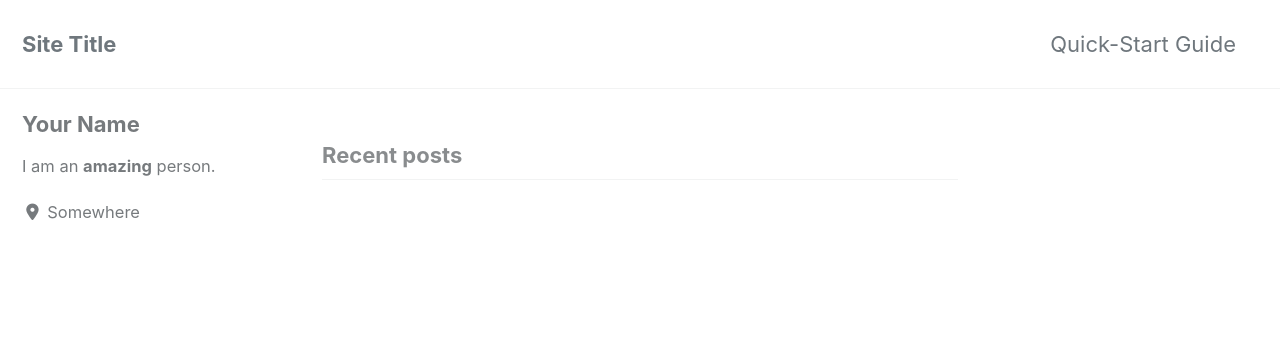
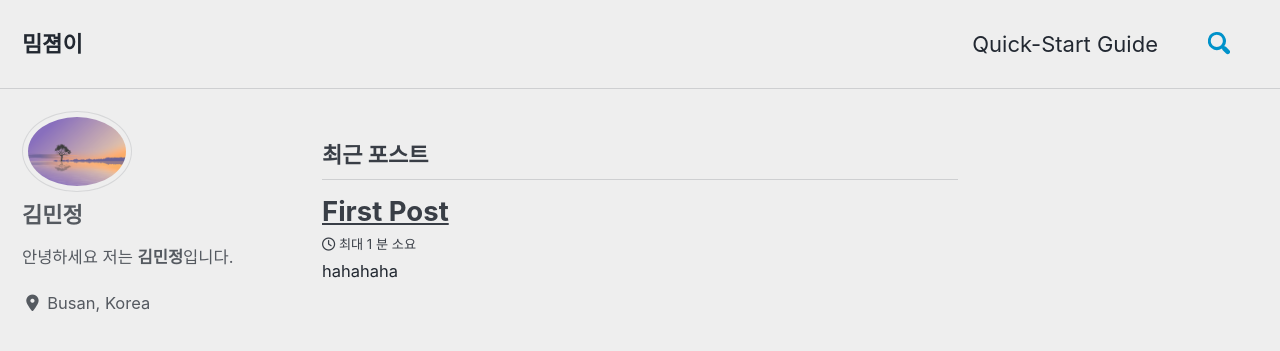
Before and after one commit to kmj223/kmj223.github.io, a Jekyll site: the page built from index.html, in a window 1280 px wide and 900 px high. Shown: the top 351 px of the window. Built offline with Jekyll 4.4.1, drawn with Linux system fonts in a browser that asks for light colours; cached includes are drawn as plain includes; nearby versions of some CDN libraries; the list of posts is cut into pages by our own code; some of the changed text lies outside the part shown.

Commit message:
첫 포스트

```diff
--- a/_config.yml
+++ b/_config.yml
@@ -12,18 +12,18 @@
 
 # theme                  : "minimal-mistakes-jekyll"
 # remote_theme           : "mmistakes/minimal-mistakes"
-minimal_mistakes_skin    : "default" # "air", "aqua", "contrast", "dark", "dirt", "neon", "mint", "plum", "sunrise"
+minimal_mistakes_skin    : "air" # "air", "aqua", "contrast", "dark", "dirt", "neon", "mint", "plum", "sunrise"
 
 # Site Settings
-locale                   : "en-US"
-title                    : "Site Title"
+locale                   : "ko"
+title                    : "밈졈이"
 title_separator          : "-"
 subtitle                 : # site tagline that appears below site title in masthead
-name                     : "Your Name"
-description              : "An amazing website."
-url                      : # the base hostname & protocol for your site e.g. "https://mmistakes.github.io"
+name                     : "밈졈이를 위한 블로그"
+description              : "It is blog."
+url                      : "https://kmj223.github.io/"
 baseurl                  : # the subpath of your site, e.g. "/blog"
-repository               : # GitHub username/repo-name e.g. "mmistakes/minimal-mistakes"
+repository               : "kmj223/kmj223.github.io/"
 teaser                   : # path of fallback teaser image, e.g. "/assets/images/500x300.png"
 logo                     : # path of logo image to display in the masthead, e.g. "/assets/images/88x88.png"
 masthead_title           : # overrides the website title displayed in the masthead, use " " for no title
@@ -65,7 +65,7 @@ reCaptcha:
   secret                 :
 atom_feed:
   path                   : # blank (default) uses feed.xml
-search                   : # true, false (default)
+search                   : true # true, false (default)
 search_full_content      : # true, false (default)
 search_provider          : # lunr (default), algolia, google
 algolia:
@@ -107,10 +107,10 @@ analytics:
 
 # Site Author
 author:
-  name             : "Your Name"
-  avatar           : # path of avatar image, e.g. "/assets/images/bio-photo.jpg"
-  bio              : "I am an **amazing** person."
-  location         : "Somewhere"
+  name             : "김민정"
+  avatar           : "/assets/google.webp"
+  bio              : "안녕하세요 저는 **김민정**입니다."
+  location         : "Busan, Korea"
   email            :
   links:
     - label: "Email"
@@ -289,6 +289,6 @@ defaults:
       layout: single
       author_profile: true
       read_time: true
-      comments: # true
+      comments: true
       share: true
       related: true
--- /dev/null
+++ b/_posts/2019-11-15-hahahaha.md
@@ -0,0 +1,6 @@
+---
+layout: post
+title: "First Post"
+---
+
+# hahahaha
```
Also changed, not shown: assets/google.webp (added).
